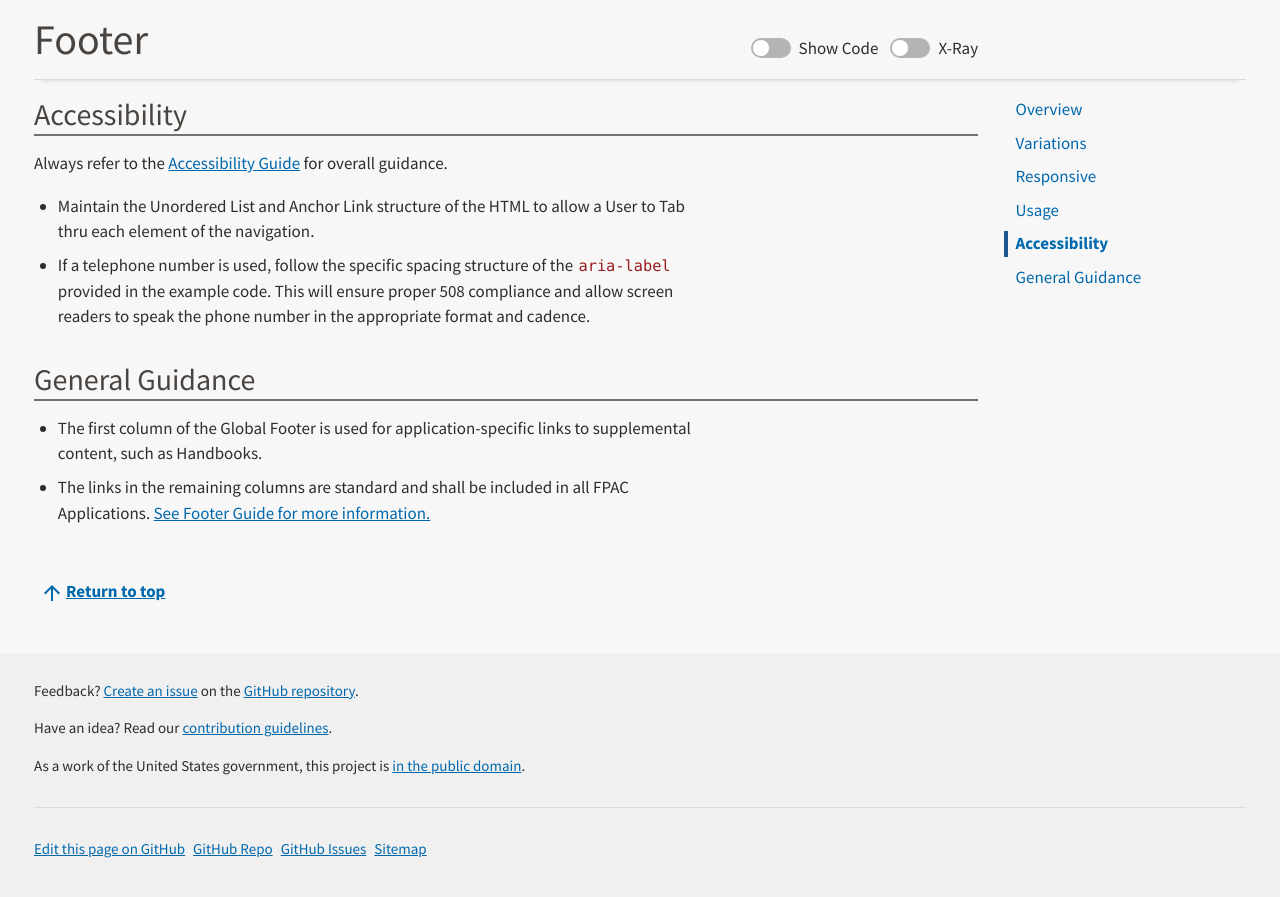
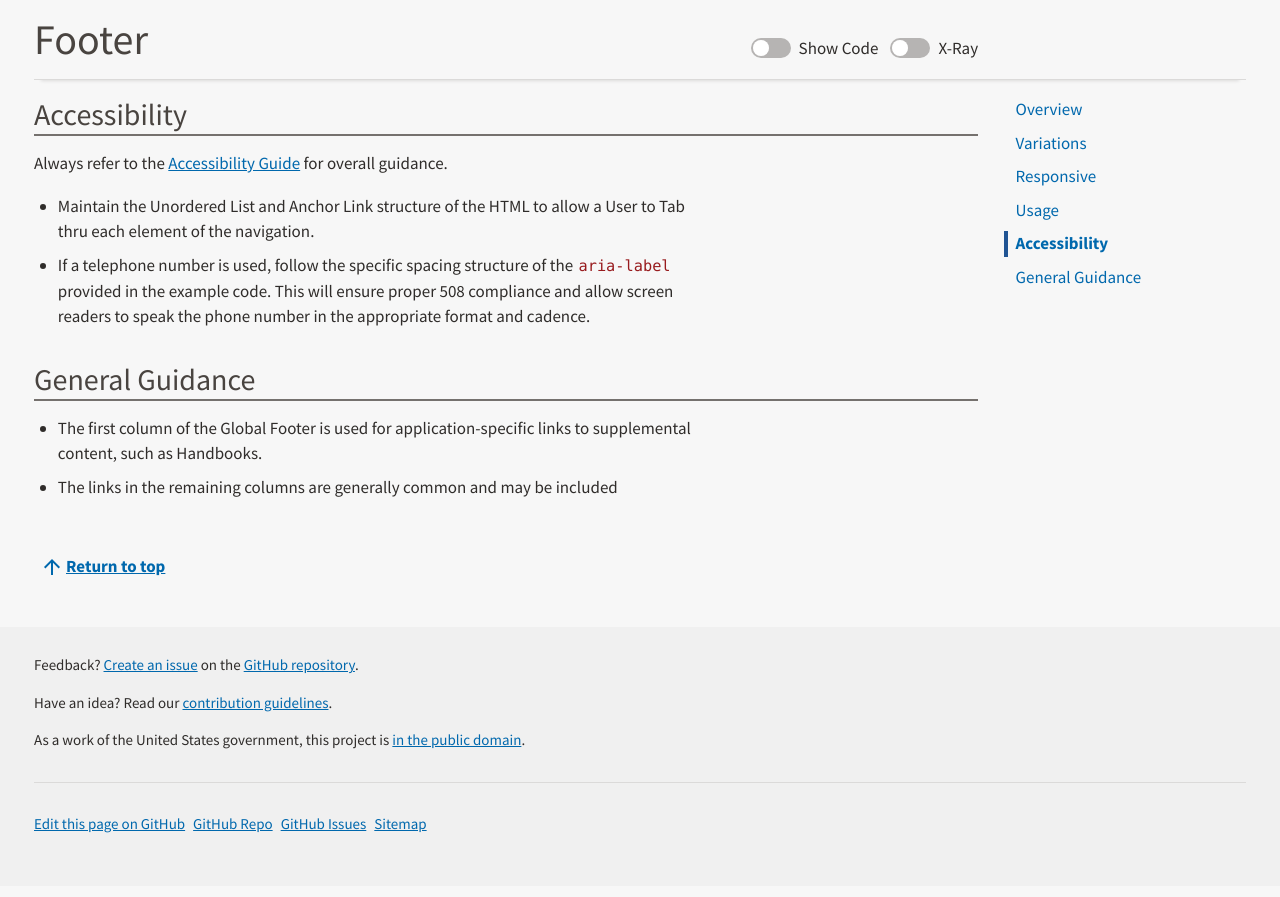
Before and after one commit to USDA-FSA/fsa-design-system, a Jekyll site: the page built from components/footer/index.md, in a window 1280 px wide and 900 px high, scrolled down 2457 px. Shown: the top 897 px of the window. Built offline with Jekyll 4.4.1, drawn with Linux system fonts in a browser that asks for light colours; after the commit the page ends 3331 px from its top, so only the background shows below that.

Commit message:
Editing content, housekeeping [amends #418]

```diff
--- a/components/footer/index.md
+++ b/components/footer/index.md
@@ -249,4 +249,4 @@ Always refer to the [Accessibility Guide]({{ site.baseurl }}guides/accessibility
 ## General Guidance
 
 * The first column of the Global Footer is used for application-specific links to supplemental content, such as Handbooks.
-* The links in the remaining columns are standard and shall be included in all FPAC Applications. [See Footer Guide for more information.]({{ site.baseurl }}guides/applications/footer)
+* The links in the remaining columns are generally common and may be included
```
Also changed, not shown: components/icons/index.md (+1 -1 lines).
